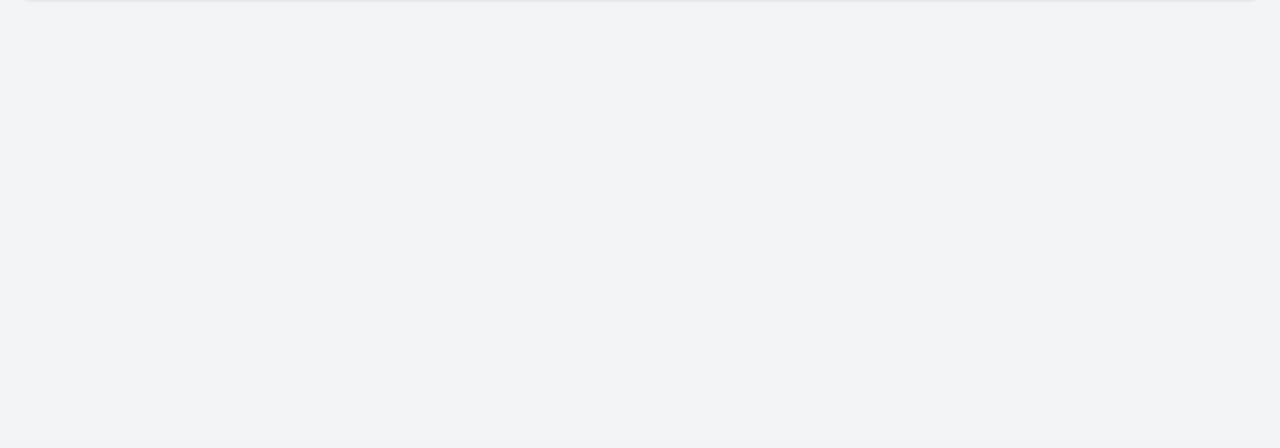
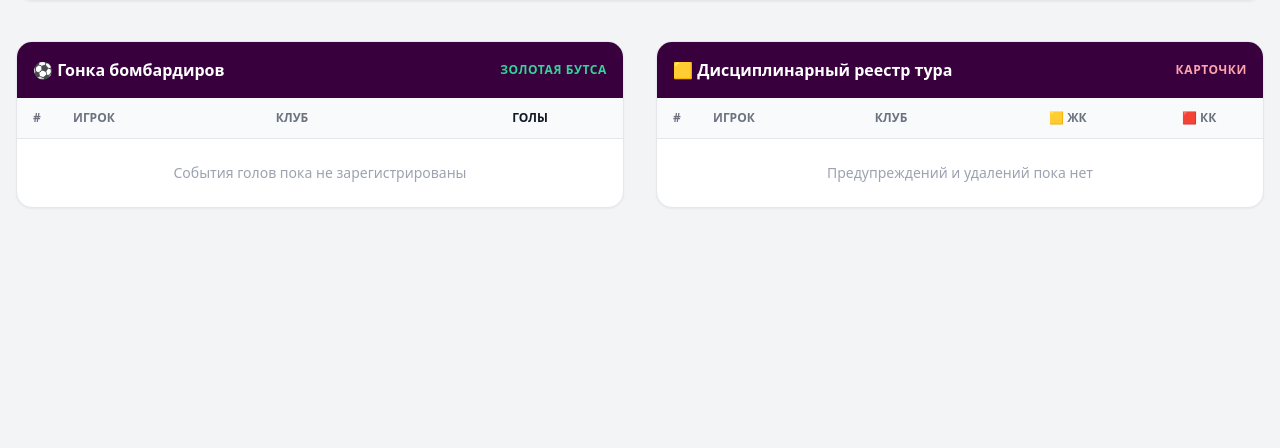
Before and after one commit to Anvizy11/Premier_League, a Flask app: template templates/standings.html in a window 1280 px wide. Shown: the part 218-666 px from the top of the page. Run offline with Flask 3, Linux system fonts and the light colour scheme; the template is opened without the code that fills it, so the values that code supplies are empty; some libraries are stand-ins or nearby versions.

Commit message:
Add standings calculation, top scorers, and disciplinary blocks

```diff
--- a/app.py
+++ b/app.py
@@ -1,7 +1,112 @@
-from flask import Flask, render_template, abort
+from flask import Flask, render_template, abort, request, redirect, url_for
 from database import get_connection
 
 app = Flask(__name__)
+
+def get_standings():
+    conn = get_connection()
+    cursor = conn.cursor()
+
+    teams = cursor.execute("SELECT id, name, short_name FROM teams ORDER BY name ASC").fetchall()
+
+    table = {}
+    for t in teams:
+        table[t["id"]] = {
+            "id": t["id"],
+            "name": t["name"],
+            "short_name": t["short_name"],
+            "played": 0,
+            "won": 0,
+            "drawn": 0,
+            "lost": 0,
+            "gf": 0,
+            "ga": 0,
+            "gd": 0,
+            "points": 0
+        }
+
+    matches = cursor.execute("""
+        SELECT home_team_id, away_team_id, home_score, away_score
+        FROM matches
+        WHERE is_finished = 1
+    """).fetchall()
+
+    for m in matches:
+        h_id = m["home_team_id"]
+        a_id = m["away_team_id"]
+        h_s = m["home_score"]
+        a_s = m["away_score"]
+
+        if h_id in table and a_id in table:
+            table[h_id]["played"] += 1
+            table[a_id]["played"] += 1
+            table[h_id]["gf"] += h_s
+            table[h_id]["ga"] += a_s
+            table[a_id]["gf"] += a_s
+            table[a_id]["ga"] += h_s
+
+            if h_s > a_s:
+                table[h_id]["won"] += 1
+                table[h_id]["points"] += 3
+                table[a_id]["lost"] += 1
+            elif h_s < a_s:
+                table[a_id]["won"] += 1
+                table[a_id]["points"] += 3
+                table[h_id]["lost"] += 1
+            else:
+                table[h_id]["drawn"] += 1
+                table[h_id]["points"] += 1
+                table[a_id]["drawn"] += 1
+                table[a_id]["points"] += 1
+
+    standings_list = list(table.values())
+    for item in standings_list:
+        item["gd"] = item["gf"] - item["ga"]
+
+    standings_list.sort(key=lambda x: (x["points"], x["gd"], x["gf"], -ord(x["name"][0])), reverse=True)
+    conn.close()
+    return standings_list
+
+def get_top_scorers(limit=5):
+    conn = get_connection()
+    cursor = conn.cursor()
+    query = """
+        SELECT
+            p.id, p.first_name, p.last_name, p.jersey_number,
+            t.short_name AS team_short_name, t.name AS team_name,
+            COUNT(e.id) AS goals
+        FROM match_events e
+        JOIN players p ON e.player_id = p.id
+        JOIN teams t ON p.team_id = t.id
+        WHERE e.event_type IN ('GOAL', 'PENALTY')
+        GROUP BY p.id
+        ORDER BY goals DESC, p.last_name ASC
+        LIMIT ?;
+    """
+    scorers = cursor.execute(query, (limit,)).fetchall()
+    conn.close()
+    return scorers
+
+def get_disciplinary_leaders(limit=5):
+    conn = get_connection()
+    cursor = conn.cursor()
+    query = """
+        SELECT
+            p.id, p.first_name, p.last_name, p.is_suspended,
+            t.short_name AS team_short_name,
+            SUM(CASE WHEN e.event_type = 'YELLOW_CARD' THEN 1 ELSE 0 END) AS yellow_cards,
+            SUM(CASE WHEN e.event_type = 'RED_CARD' THEN 1 ELSE 0 END) AS red_cards
+        FROM match_events e
+        JOIN players p ON e.player_id = p.id
+        JOIN teams t ON p.team_id = t.id
+        WHERE e.event_type IN ('YELLOW_CARD', 'RED_CARD')
+        GROUP BY p.id
+        ORDER BY red_cards DESC, yellow_cards DESC
+        LIMIT ?;
+    """
+    leaders = cursor.execute(query, (limit,)).fetchall()
+    conn.close()
+    return leaders
 
 def get_teams_summary():
     conn = get_connection()
@@ -22,6 +127,14 @@ def get_teams_summary():
     return teams
 
 @app.route("/")
+def index():
+    return render_template(
+        "standings.html",
+        standings=get_standings(),
+        top_scorers=get_top_scorers(),
+        disciplinary_leaders=get_disciplinary_leaders()
+    )
+
 @app.route("/teams")
 def teams_list():
     return render_template("teams.html", teams=get_teams_summary())
@@ -68,13 +181,7 @@ def player_detail(player_id):
         conn.close()
         abort(404)
 
-    stats = {
-        "appearances": 0,
-        "goals": 0,
-        "yellow_cards": 0,
-        "red_cards": 0
-    }
-
+    stats = {"appearances": 0, "goals": 0, "yellow_cards": 0, "red_cards": 0}
     events = cursor.execute("""
         SELECT event_type, COUNT(*) as cnt
         FROM match_events
@@ -93,33 +200,53 @@ def player_detail(player_id):
     conn.close()
     return render_template("player_detail.html", player=player, stats=stats)
 
-@app.route("/suspensions")
-def suspensions_list():
+@app.route("/admin")
+def admin_panel():
     conn = get_connection()
     cursor = conn.cursor()
 
-    suspended_players = cursor.execute("""
-        SELECT p.*, t.name AS team_name
+    players = cursor.execute("""
+        SELECT p.*, t.name as team_name
         FROM players p
         JOIN teams t ON p.team_id = t.id
-        WHERE p.is_suspended = 1
         ORDER BY t.name ASC, p.last_name ASC
     """).fetchall()
 
-    suspended_staff = cursor.execute("""
-        SELECT s.*, t.name AS team_name
+    staff = cursor.execute("""
+        SELECT s.*, t.name as team_name
         FROM staff s
         JOIN teams t ON s.team_id = t.id
-        WHERE s.is_suspended = 1
         ORDER BY t.name ASC, s.last_name ASC
     """).fetchall()
 
     conn.close()
-    return render_template(
-        "suspensions.html",
-        suspended_players=suspended_players,
-        suspended_staff=suspended_staff
-    )
+    return render_template("admin.html", players=players, staff=staff)
+
+@app.route("/admin/toggle-suspension/player/<int:player_id>", methods=["POST"])
+def toggle_player_suspension(player_id):
+    conn = get_connection()
+    cursor = conn.cursor()
+    cursor.execute("""
+        UPDATE players
+        SET is_suspended = CASE WHEN is_suspended = 1 THEN 0 ELSE 1 END
+        WHERE id = ?
+    """, (player_id,))
+    conn.commit()
+    conn.close()
+    return redirect(url_for("admin_panel"))
+
+@app.route("/admin/toggle-suspension/staff/<int:staff_id>", methods=["POST"])
+def toggle_staff_suspension(staff_id):
+    conn = get_connection()
+    cursor = conn.cursor()
+    cursor.execute("""
+        UPDATE staff
+        SET is_suspended = CASE WHEN is_suspended = 1 THEN 0 ELSE 1 END
+        WHERE id = ?
+    """, (staff_id,))
+    conn.commit()
+    conn.close()
+    return redirect(url_for("admin_panel"))
 
 if __name__ == "__main__":
     app.run(debug=True, port=5001)
--- a/templates/standings.html
+++ b/templates/standings.html
@@ -24,7 +24,7 @@
     </div>
 </div>
 
-<div class="bg-white rounded-2xl shadow-sm border border-gray-200 overflow-hidden">
+<div class="bg-white rounded-2xl shadow-sm border border-gray-200 overflow-hidden mb-10">
     <div class="overflow-x-auto">
         <table class="min-w-full text-left text-sm">
             <thead class="bg-gray-50 text-gray-500 font-bold uppercase text-xs border-b border-gray-200">
@@ -41,7 +41,6 @@
             <tbody class="divide-y divide-gray-100">
                 {% for row in standings %}
                 <tr class="hover:bg-purple-50/40 transition">
-                    <!-- Порядковый номер с цветовой полоской зоны -->
                     <td class="px-4 py-3.5 text-center font-bold relative">
                         {% if loop.index <= 4 %}
                             <div class="absolute left-0 top-0 bottom-0 w-1 bg-blue-600"></div>
@@ -54,30 +53,18 @@
                             {{ loop.index }}
                         </span>
                     </td>
-
-                    <!-- Название клуба со ссылкой на состав -->
                     <td class="px-4 py-3.5 font-bold text-gray-900">
                         <a href="/teams/{{ row.id }}" class="hover:text-purple-900 hover:underline flex items-center space-x-2">
                             <span class="text-xs px-2 py-0.5 bg-gray-100 text-gray-700 rounded font-semibold">{{ row.short_name }}</span>
                             <span>{{ row.name }}</span>
                         </a>
                     </td>
-
-                    <!-- Очки (выделены фоном) -->
                     <td class="px-4 py-3.5 text-center font-black text-base text-purple-950 bg-purple-50/60">
                         {{ row.points }}
                     </td>
-
-                    <!-- Количество проведенных игр -->
                     <td class="px-4 py-3.5 text-center text-gray-700 font-medium">{{ row.played }}</td>
-
-                    <!-- Забитые мячи -->
                     <td class="px-4 py-3.5 text-center text-gray-600">{{ row.gf }}</td>
-
-                    <!-- Пропущенные мячи -->
                     <td class="px-4 py-3.5 text-center text-gray-600">{{ row.ga }}</td>
-
-                    <!-- Разница мячей -->
                     <td class="px-4 py-3.5 text-center font-bold {% if row.gd > 0 %}text-emerald-600{% elif row.gd < 0 %}text-rose-600{% else %}text-gray-400{% endif %}">
                         {% if row.gd > 0 %}+{{ row.gd }}{% else %}{{ row.gd }}{% endif %}
                     </td>
@@ -87,4 +74,91 @@
         </table>
     </div>
 </div>
+
+<div class="grid grid-cols-1 lg:grid-cols-2 gap-8">
+    <div class="bg-white rounded-2xl shadow-sm border border-gray-200 overflow-hidden">
+        <div class="pl-purple p-4 text-white flex justify-between items-center">
+            <h2 class="font-extrabold text-base flex items-center gap-2">
+                <span>⚽ Гонка бомбардиров</span>
+            </h2>
+            <span class="text-xs text-emerald-400 font-bold uppercase tracking-wider">Золотая бутса</span>
+        </div>
+        <div class="overflow-x-auto">
+            <table class="min-w-full text-left text-sm">
+                <thead class="bg-gray-50 text-gray-500 font-bold uppercase text-xs border-b border-gray-200">
+                    <tr>
+                        <th class="px-4 py-3 text-center w-10">#</th>
+                        <th class="px-4 py-3">Игрок</th>
+                        <th class="px-4 py-3">Клуб</th>
+                        <th class="px-4 py-3 text-center font-black text-gray-900">Голы</th>
+                    </tr>
+                </thead>
+                <tbody class="divide-y divide-gray-100">
+                    {% for scorer in top_scorers %}
+                    <tr class="hover:bg-gray-50 transition cursor-pointer" onclick="window.location='/players/{{ scorer.id }}'">
+                        <td class="px-4 py-3 text-center font-black text-gray-500">{{ loop.index }}</td>
+                        <td class="px-4 py-3 font-bold text-purple-950 hover:underline">
+                            {{ scorer.first_name }} {{ scorer.last_name }}
+                        </td>
+                        <td class="px-4 py-3 text-gray-600 text-xs">
+                            <span class="px-2 py-0.5 bg-gray-100 rounded font-semibold text-gray-700">{{ scorer.team_short_name }}</span>
+                        </td>
+                        <td class="px-4 py-3 text-center font-black text-emerald-600 text-base">
+                            {{ scorer.goals }}
+                        </td>
+                    </tr>
+                    {% else %}
+                    <tr>
+                        <td colspan="4" class="px-4 py-6 text-center text-gray-400 text-sm">События голов пока не зарегистрированы</td>
+                    </tr>
+                    {% endfor %}
+                </tbody>
+            </table>
+        </div>
+    </div>
+
+    <div class="bg-white rounded-2xl shadow-sm border border-gray-200 overflow-hidden">
+        <div class="pl-purple p-4 text-white flex justify-between items-center">
+            <h2 class="font-extrabold text-base flex items-center gap-2">
+                <span>🟨 Дисциплинарный реестр тура</span>
+            </h2>
+            <span class="text-xs text-rose-300 font-bold uppercase tracking-wider">Карточки</span>
+        </div>
+        <div class="overflow-x-auto">
+            <table class="min-w-full text-left text-sm">
+                <thead class="bg-gray-50 text-gray-500 font-bold uppercase text-xs border-b border-gray-200">
+                    <tr>
+                        <th class="px-4 py-3 text-center w-10">#</th>
+                        <th class="px-4 py-3">Игрок</th>
+                        <th class="px-4 py-3">Клуб</th>
+                        <th class="px-3 py-3 text-center">🟨 ЖК</th>
+                        <th class="px-3 py-3 text-center">🟥 КК</th>
+                    </tr>
+                </thead>
+                <tbody class="divide-y divide-gray-100">
+                    {% for item in disciplinary_leaders %}
+                    <tr class="hover:bg-gray-50 transition cursor-pointer" onclick="window.location='/players/{{ item.id }}'">
+                        <td class="px-4 py-3 text-center font-black text-gray-500">{{ loop.index }}</td>
+                        <td class="px-4 py-3 font-bold text-purple-950 hover:underline flex items-center gap-2">
+                            <span>{{ item.first_name }} {{ item.last_name }}</span>
+                            {% if item.is_suspended %}
+                                <span class="text-[10px] bg-red-100 text-red-700 px-1.5 py-0.5 rounded font-extrabold">⛔ DSQ</span>
+                            {% endif %}
+                        </td>
+                        <td class="px-4 py-3 text-gray-600 text-xs">
+                            <span class="px-2 py-0.5 bg-gray-100 rounded font-semibold text-gray-700">{{ item.team_short_name }}</span>
+                        </td>
+                        <td class="px-3 py-3 text-center font-black text-amber-600">{{ item.yellow_cards }}</td>
+                        <td class="px-3 py-3 text-center font-black text-rose-600">{{ item.red_cards }}</td>
+                    </tr>
+                    {% else %}
+                    <tr>
+                        <td colspan="5" class="px-4 py-6 text-center text-gray-400 text-sm">Предупреждений и удалений пока нет</td>
+                    </tr>
+                    {% endfor %}
+                </tbody>
+            </table>
+        </div>
+    </div>
+</div>
 {% endblock %}
```
